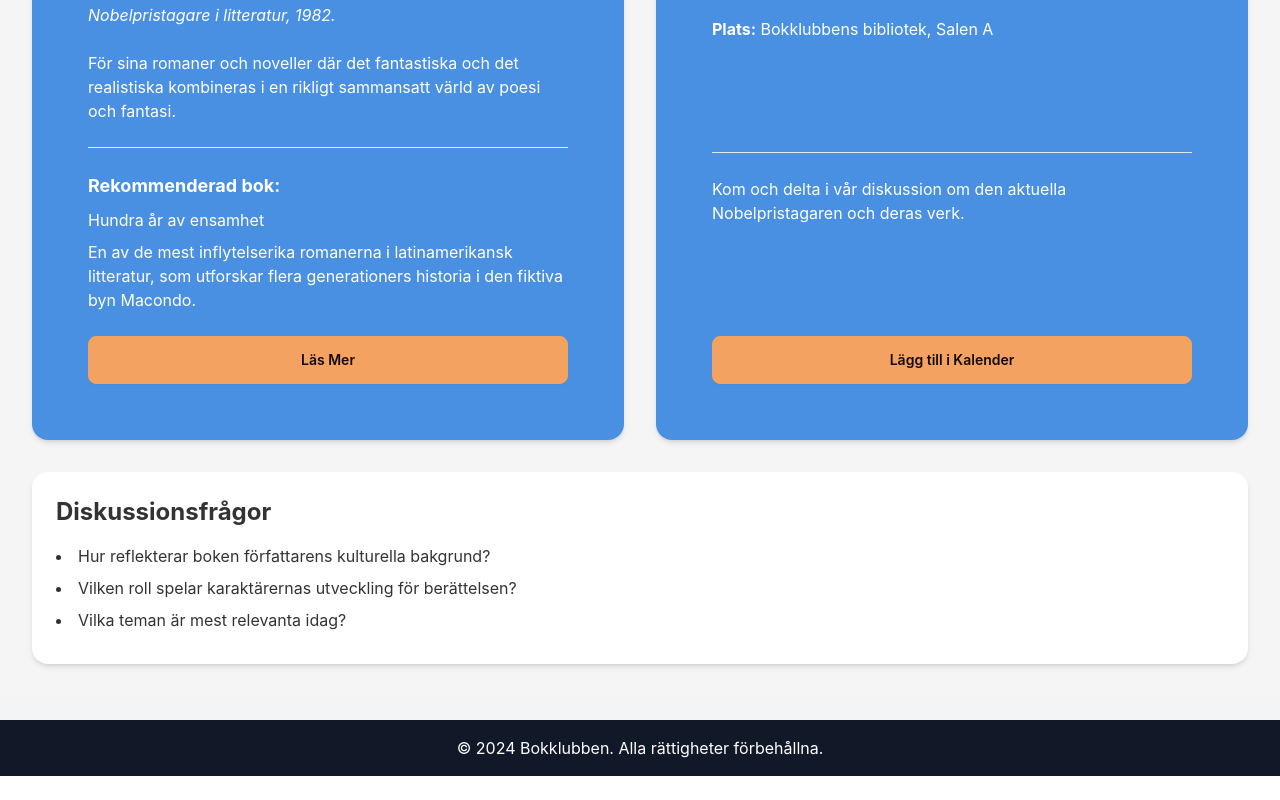
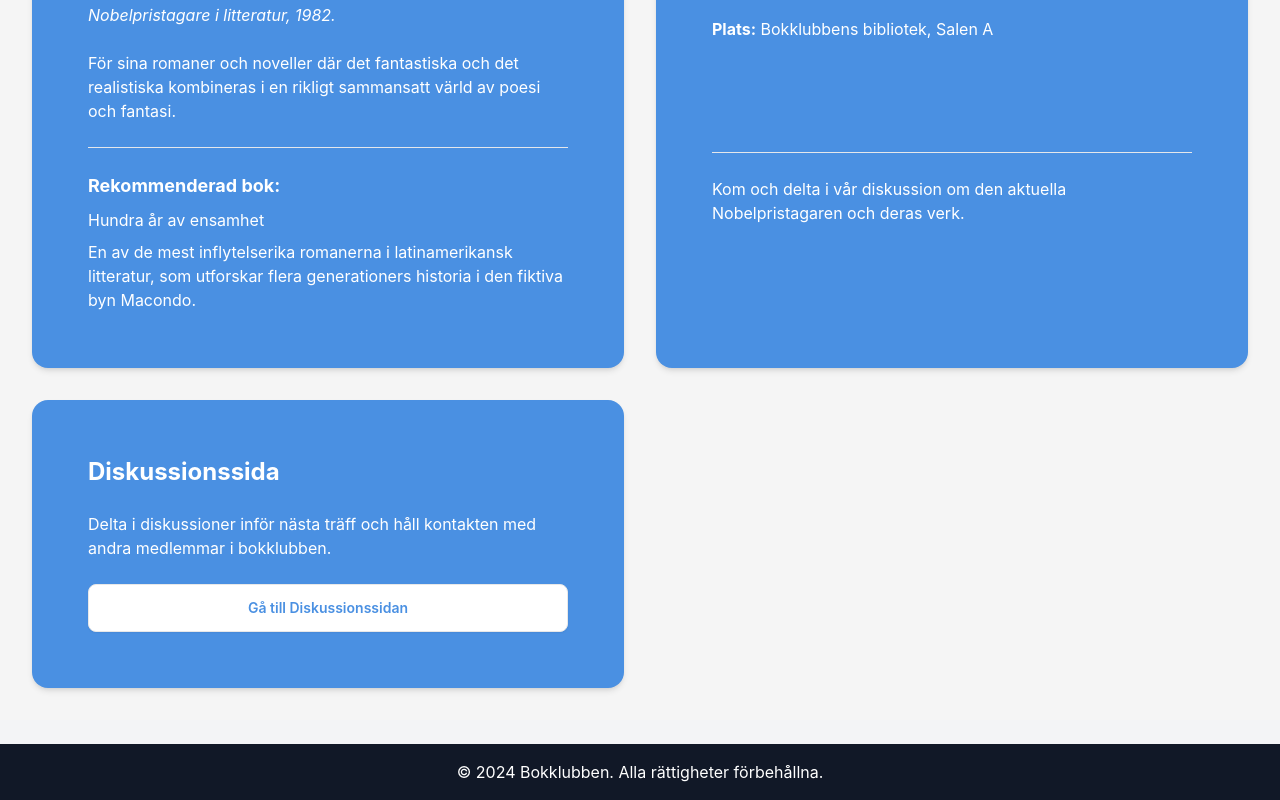
Before and after one commit to juliarut/Book-Club, a React (Vite) app: page / in a window 1280 px wide. Shown: the part 645-1445 px from the top of the page. Before the commit the page ends 1421 px from the top, so only its background shows below. Built offline with nearby package versions, Linux system fonts and the light colour scheme.

Commit message:
Add discussions feature with mock data, routes, and discussion page

```diff
--- a/src/index.tsx
+++ b/src/index.tsx
@@ -7,6 +7,7 @@ import { searchRoute } from "./routes/search";
 import { aboutRoute } from "./routes/about";
 import { joinRoute } from "./routes/joinRoute";
 import { loginRoute } from "./routes/loginRoute";
+import { discussionRoute } from "./routes/discussionRoute";
 import "./index.css";
 
 rootRoute.addChildren([
@@ -15,6 +16,7 @@ rootRoute.addChildren([
   aboutRoute,
   joinRoute,
   loginRoute,
+  discussionRoute,
 ]);
 
 const router = createRouter({
--- a/src/mockBackend.ts
+++ b/src/mockBackend.ts
@@ -4,17 +4,25 @@ type User = {
   password: string;
 };
 
-const mockDatabase: { users: User[] } = {
+type Comment = {
+  user: string;
+  text: string;
+  timestamp: string;
+};
+
+const mockDatabase: {
+  users: User[];
+  comments: Comment[];
+} = {
   users: [],
+  comments: [],
 };
 
 export function registerUser(user: User): string {
   const userExists = mockDatabase.users.some((u) => u.email === user.email);
-
   if (userExists) {
     return "E-postadressen är redan registrerad.";
   }
-
   mockDatabase.users.push(user);
   return "Registrering lyckades!";
 }
@@ -23,10 +31,18 @@ export function loginUser(email: string, password: string): string {
   const user = mockDatabase.users.find(
     (u) => u.email === email && u.password === password
   );
-
   if (!user) {
     return "Fel e-postadress eller lösenord.";
   }
-
   return "Inloggning lyckades!";
 }
+
+export function addComment(user: string, text: string): Comment[] {
+  const timestamp = new Date().toLocaleString();
+  mockDatabase.comments.push({ user, text, timestamp });
+  return mockDatabase.comments;
+}
+
+export function getComments(): Comment[] {
+  return mockDatabase.comments;
+}
--- /dev/null
+++ b/src/pages/DiscussionPage.tsx
@@ -0,0 +1,63 @@
+import React, { useState } from "react";
+import { addComment, getComments } from "../mockBackend";
+
+export default function DiscussionPage() {
+  const [comments, setComments] = useState(() => getComments());
+  const [newComment, setNewComment] = useState("");
+  const [user] = useState(() => {
+    const loggedInUser = localStorage.getItem("loggedInUser");
+    return loggedInUser ? JSON.parse(loggedInUser).name : null;
+  });
+
+  const handleAddComment = () => {
+    if (!newComment.trim()) return;
+    if (!user) {
+      alert("Du måste vara inloggad för att kommentera.");
+      return;
+    }
+    const updatedComments = addComment(user, newComment.trim());
+    setComments(updatedComments);
+    setNewComment("");
+  };
+
+  return (
+    <div className="container mx-auto py-10">
+      <h1 className="text-3xl font-bold text-center mb-6">Diskussionsforum</h1>
+      <div className="bg-white p-6 rounded shadow mb-6">
+        <h2 className="text-xl font-semibold">Skriv en kommentar:</h2>
+        {user ? (
+          <>
+            <textarea
+              value={newComment}
+              onChange={(e) => setNewComment(e.target.value)}
+              className="textarea textarea-bordered w-full mt-2"
+              placeholder="Vad tycker du inför nästa träff?"
+            />
+            <button onClick={handleAddComment} className="btn btn-primary mt-4">
+              Lägg till kommentar
+            </button>
+          </>
+        ) : (
+          <p className="text-red-500">Logga in för att kunna kommentera.</p>
+        )}
+      </div>
+      <div className="bg-gray-100 p-6 rounded shadow">
+        <h2 className="text-xl font-semibold mb-4">Kommentarer:</h2>
+        {comments.length > 0 ? (
+          <ul className="list-none space-y-4">
+            {comments.map((comment, index) => (
+              <li key={index} className="bg-white p-4 rounded shadow">
+                <p className="text-sm text-gray-500">
+                  <strong>{comment.user}</strong> - {comment.timestamp}
+                </p>
+                <p>{comment.text}</p>
+              </li>
+            ))}
+          </ul>
+        ) : (
+          <p className="text-gray-500">Inga kommentarer än. Bli den första!</p>
+        )}
+      </div>
+    </div>
+  );
+}
--- /dev/null
+++ b/src/routes/discussionRoute.tsx
@@ -0,0 +1,9 @@
+import { createRoute } from "@tanstack/react-router";
+import DiscussionPage from "../pages/DiscussionPage";
+import { rootRoute } from "./__root";
+
+export const discussionRoute = createRoute({
+  getParentRoute: () => rootRoute,
+  path: "/discussion",
+  component: DiscussionPage,
+});
--- a/src/routes/home.tsx
+++ b/src/routes/home.tsx
@@ -27,12 +27,6 @@ function Home() {
     time: "18:00",
     location: "Bokklubbens bibliotek, Salen A",
   };
-
-  const recentDiscussionPoints = [
-    "Hur reflekterar boken författarens kulturella bakgrund?",
-    "Vilken roll spelar karaktärernas utveckling för berättelsen?",
-    "Vilka teman är mest relevanta idag?",
-  ];
 
   return (
     <div className="p-8 space-y-8 bg-secondary text-neutral">
@@ -75,7 +69,6 @@ function Home() {
             <h3 className="text-lg font-bold">Rekommenderad bok:</h3>
             <p>{currentLaureate.book.title}</p>
             <p>{currentLaureate.book.description}</p>
-            <button className="btn btn-accent mt-4">Läs Mer</button>
           </div>
         </div>
 
@@ -96,22 +89,21 @@ function Home() {
               Kom och delta i vår diskussion om den aktuella Nobelpristagaren
               och deras verk.
             </p>
-            <button className="btn btn-accent mt-4">
-              Lägg till i Kalender
-            </button>
           </div>
         </div>
-      </div>
 
-      <div className="card bg-base-100 shadow-md p-6">
-        <h2 className="text-2xl font-bold mb-4">Diskussionsfrågor</h2>
-        <ul className="list-disc list-inside">
-          {recentDiscussionPoints.map((point, index) => (
-            <li key={index} className="mb-2">
-              {point}
-            </li>
-          ))}
-        </ul>
+        <div className="card bg-primary text-base-100 shadow-md p-6">
+          <div className="card-body">
+            <h2 className="text-2xl font-bold">Diskussionssida</h2>
+            <p className="mt-4">
+              Delta i diskussioner inför nästa träff och håll kontakten med
+              andra medlemmar i bokklubben.
+            </p>
+            <Link to="/discussion" className="btn bg-white text-primary mt-4">
+              Gå till Diskussionssidan
+            </Link>
+          </div>
+        </div>
       </div>
     </div>
   );
```
